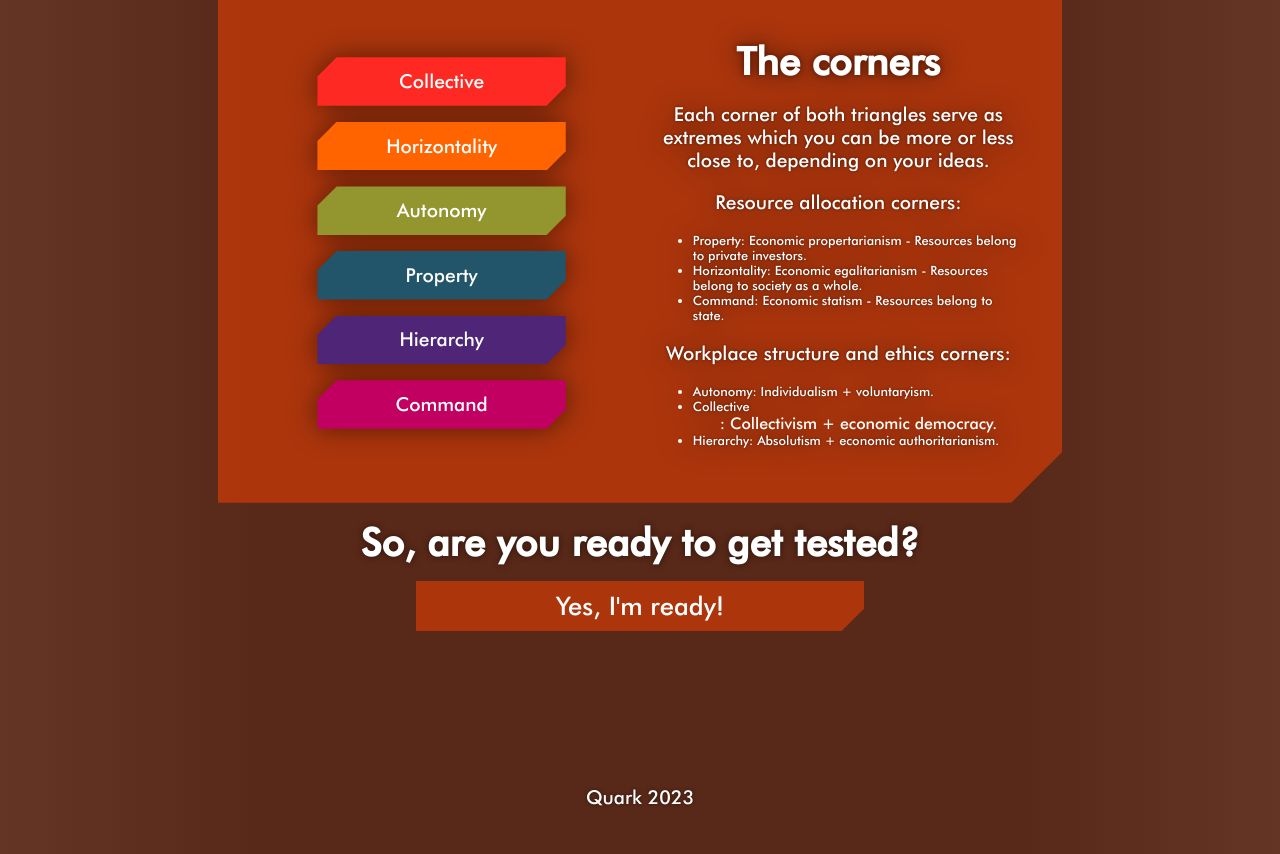
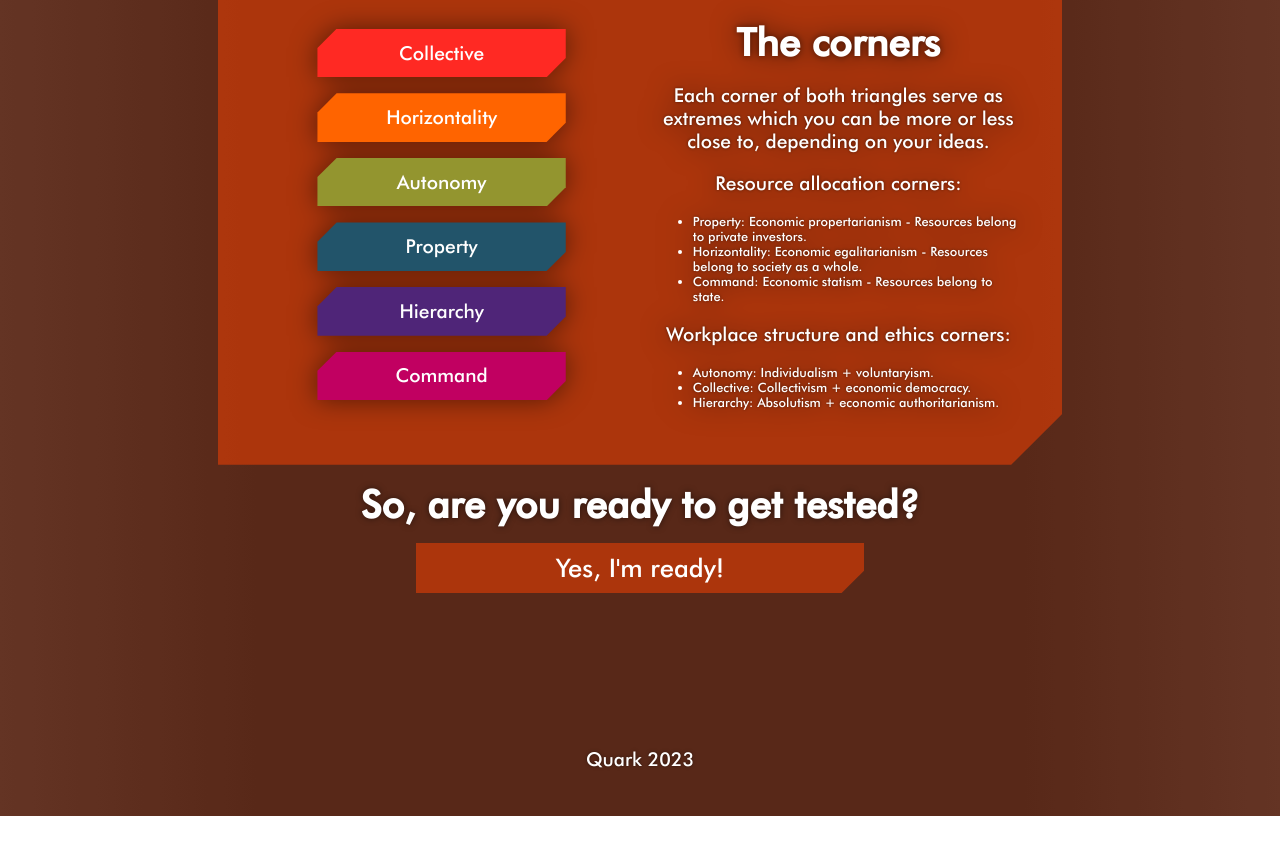
Before and after one commit to polittest/polithex, a plain HTML site: page index.html in a window 1280 px wide. Shown: the part 702-1556 px from the top of the page. After the commit the page ends 1518 px from the top, so only its background shows below. Drawn offline with Linux system fonts and the light colour scheme.

Commit message:
Update index.html

```diff
--- a/index.html
+++ b/index.html
@@ -72,7 +72,7 @@
             <p>Workplace structure and ethics corners:</p>
             <ul>
                 <li>Autonomy: Individualism + voluntaryism.</li>
-                <li>Collective</li>: Collectivism + economic democracy.</li>
+                <li>Collective: Collectivism + economic democracy.</li>
                 <li>Hierarchy: Absolutism + economic authoritarianism.</li>
             </ul>
         </div>
```
